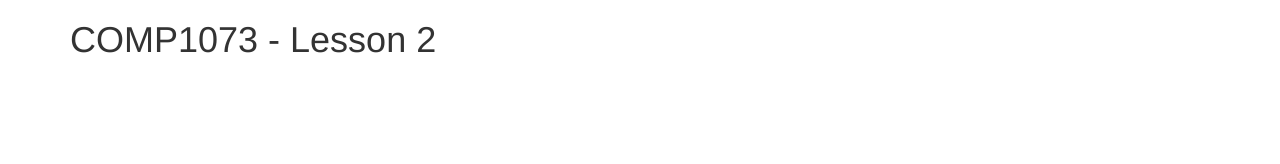
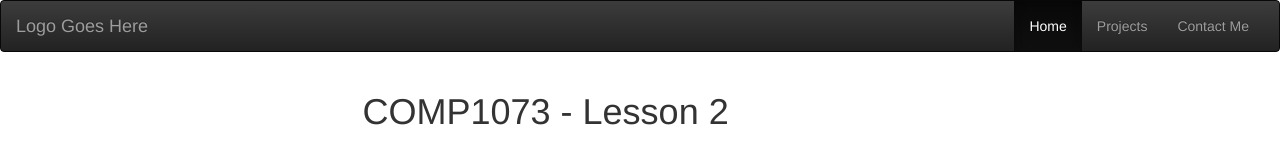
Before and after one commit to jdusome/Lesson2-CSScripting, a plain HTML site: page index.html in a window 1280 px wide. Drawn offline with Linux system fonts and the light colour scheme.

Commit message:
added a navbar

```diff
--- a/index.html
+++ b/index.html
@@ -13,10 +13,36 @@
 </html>
 <body>
     <!-- Navigation section -->
+    <nav class="navbar navbar-inverse">
+  <div class="container-fluid">
+    <!-- Brand and toggle get grouped for better mobile display -->
+    <div class="navbar-header">
+      <button type="button" class="navbar-toggle collapsed" data-toggle="collapse" data-target="#bs-example-navbar-collapse-1" aria-expanded="false">
+        <span class="sr-only">Toggle navigation</span>
+        <!-- this is the little bars that come up when the menu is shrinked -->
+        <span class="icon-bar"></span>
+        <span class="icon-bar"></span>
+        <span class="icon-bar"></span>
+      </button>
+      <a class="navbar-brand" href="index.html">Logo Goes Here</a>
+    </div>
+    <!-- Collect the nav links, forms, and other content for toggling -->
+    <div class="collapse navbar-collapse" id="bs-example-navbar-collapse-1">
+      <ul class="nav navbar-nav navbar-right">
+        <li class="active"><a href="index.html">Home</a></li>
+        <li><a href="projects.html">Projects</a></li>
+        <li><a href="contact.html">Contact Me</a></li>
+      </ul>
+    </div><!-- /.navbar-collapse -->
+  </div><!-- /.container-fluid -->
+</nav>
 
     <!-- Main Content -->
     <div class="container">
-        <h1>COMP1073 - Lesson 2</h1>
+        <div class="row">
+            <div class="col-md-offset-3 col-md-6 ">
+                <h1>COMP1073 - Lesson 2</h1>
+            </div>
     </div>
 
     <!-- Footer Section -->
@@ -24,5 +50,6 @@
     <!-- JavaScript Section -->
     <script src=".\Scripts\lib\bower_components\jquery\dist\jquery.min.js"></script>
     <script src=".\Scripts\lib\bower_components\bootstrap\dist\js\bootstrap.min.js"></script>
-    <script src=".\Scripts\app.js"
+    <script src=".\Scripts\app.js"></script>
 </body>
+</html>
```
